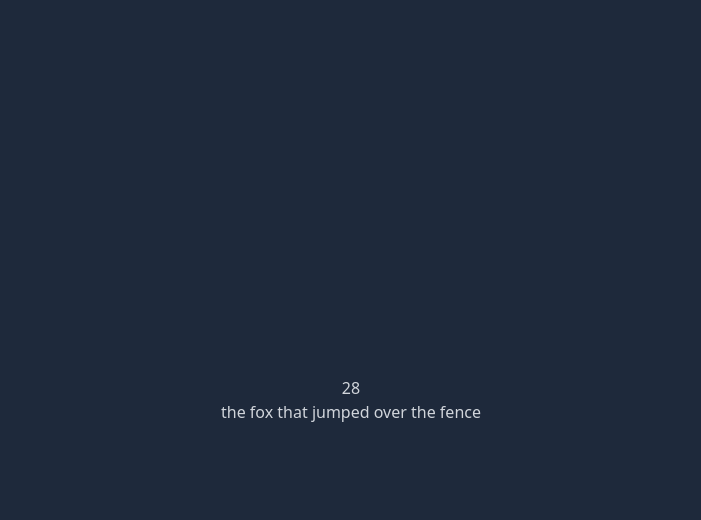
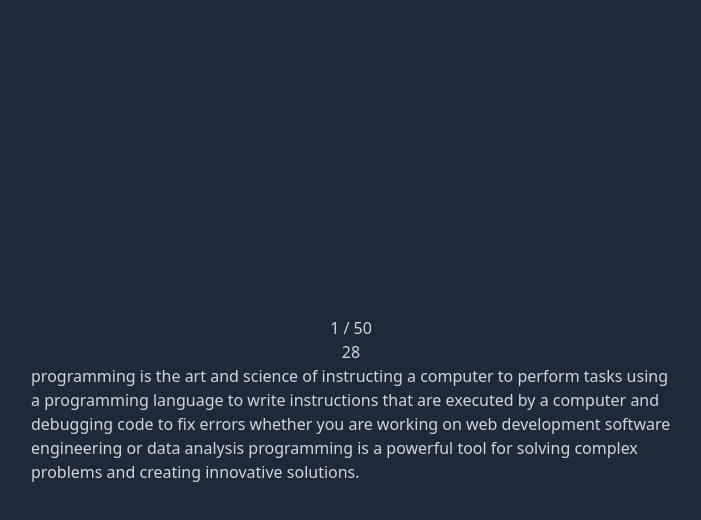
Before and after one commit to JaxonScott/shoefish-type-test, a Next.js app: page / in a window 1280 px wide. Both pictures are taken after a click on the button "Start". Shown: the top 520 px of the page, without its empty margins (289-990 px from the left). Built offline with nearby package versions, Linux system fonts and the light colour scheme.

Commit message:
changed text

```diff
--- a/src/pages/index.tsx
+++ b/src/pages/index.tsx
@@ -27,11 +27,72 @@ const Home: NextPage = () => {
     }
   };
 
-  const testText = "the fox that jumped over the fence";
+  const testText = [
+    "programming",
+    "is",
+    "the",
+    "art",
+    "and",
+    "science",
+    "of",
+    "instructing",
+    "a",
+    "computer",
+    "to",
+    "perform",
+    "tasks,",
+    "using",
+    "a",
+    "programming",
+    "language",
+    "to",
+    "write",
+    "instructions",
+    "that",
+    "are",
+    "executed",
+    "by",
+    "a",
+    "computer,",
+    "and",
+    "debugging",
+    "code",
+    "to",
+    "fix",
+    "errors,",
+    "whether",
+    "you",
+    "are",
+    "working",
+    "on",
+    "web",
+    "development,",
+    "software",
+    "engineering,",
+    "or",
+    "data",
+    "analysis,",
+    "programming",
+    "is",
+    "a",
+    "powerful",
+    "tool",
+    "for",
+    "solving",
+    "complex",
+    "problems",
+    "and",
+    "creating",
+    "innovative",
+    "solutions.",
+  ];
+
   useEffect(() => {
     const detectKeyDown = (e) => {
-      console.log("Clicked key: ", e.key);
-      if (e.key === testText[index] && e.key !== "Backspace") {
+      if (
+        e.key === testText.toString().replaceAll(",", " ")[index] &&
+        e.key !== "Backspace"
+      ) {
         setIndex(index + 1);
         setCorrect(correct);
         setPressedKeys([...pressedKeys, e.key]);
@@ -46,7 +107,7 @@ const Home: NextPage = () => {
 
     document.addEventListener("keydown", detectKeyDown, true);
   }, [index]);
-  console.log(pressedKeys.join("").split(" "));
+
   return (
     <>
       <Head>
@@ -54,13 +115,15 @@ const Home: NextPage = () => {
         <meta name="description" content="Generated by create-t3-app" />
         <link rel="icon" href="/favicon.ico" />
       </Head>
-      <main className="flex h-screen w-full flex-col items-center justify-center">
+      <main className="mx-auto flex h-screen w-1/2 flex-col items-center justify-center">
+        <h1>{`${pressedKeys.join("").split(" ").length} / 50`}</h1>
         <Countdown
           date={time}
           renderer={renderer}
           onComplete={() => setStarted(false)}
         ></Countdown>
-        {started ? <h1>{testText}</h1> : <></>}
+        {started ? <h1>{testText.toString().replaceAll(",", " ")}</h1> : <></>}
+        {started ? (
           <div className="flex">
             <p
               className={clsx({
@@ -73,6 +136,9 @@ const Home: NextPage = () => {
               ))}
             </p>
           </div>
+        ) : (
+          <></>
+        )}
       </main>
     </>
   );
```
Lines whose indentation alone changed are shown as unchanged.
